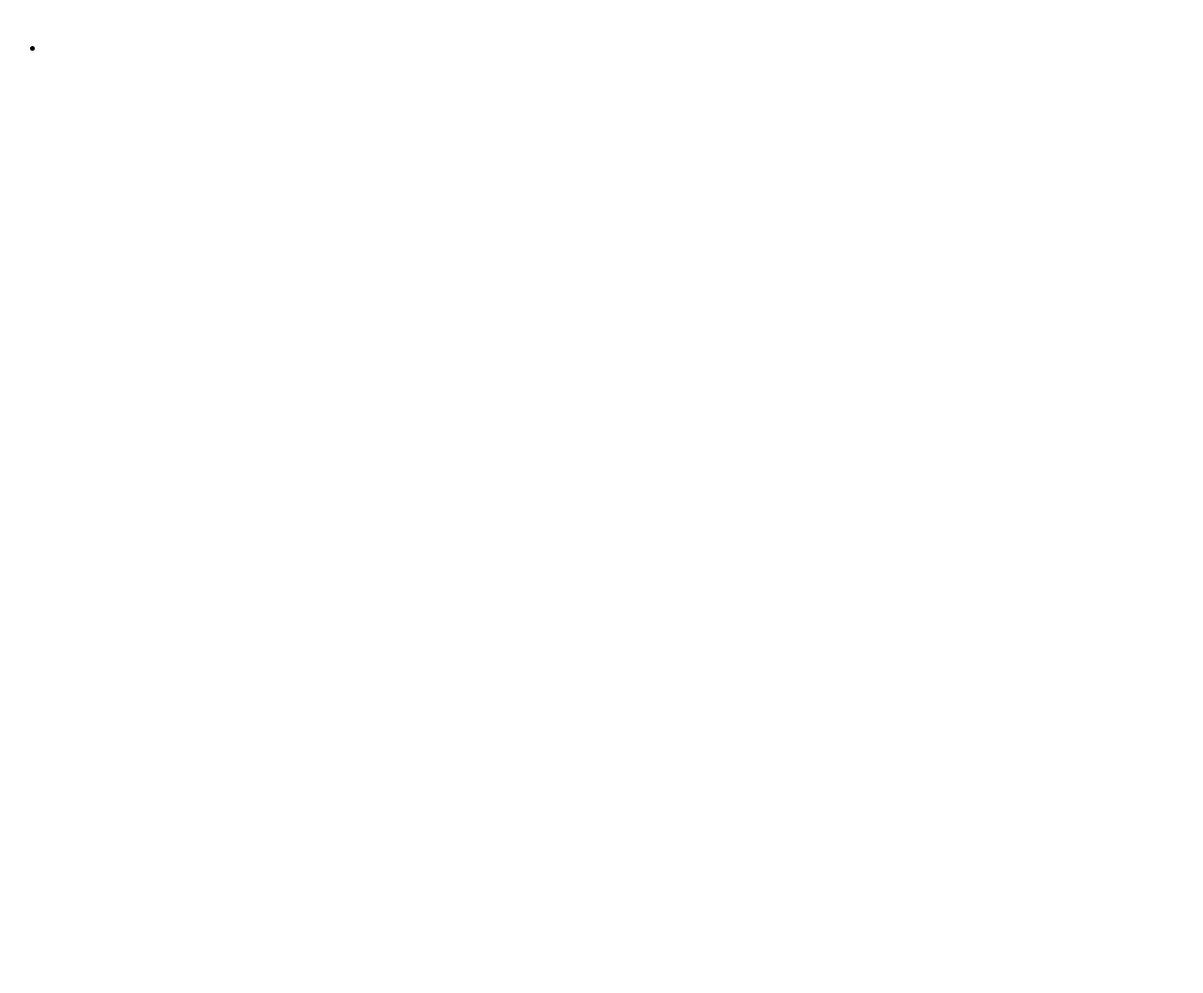
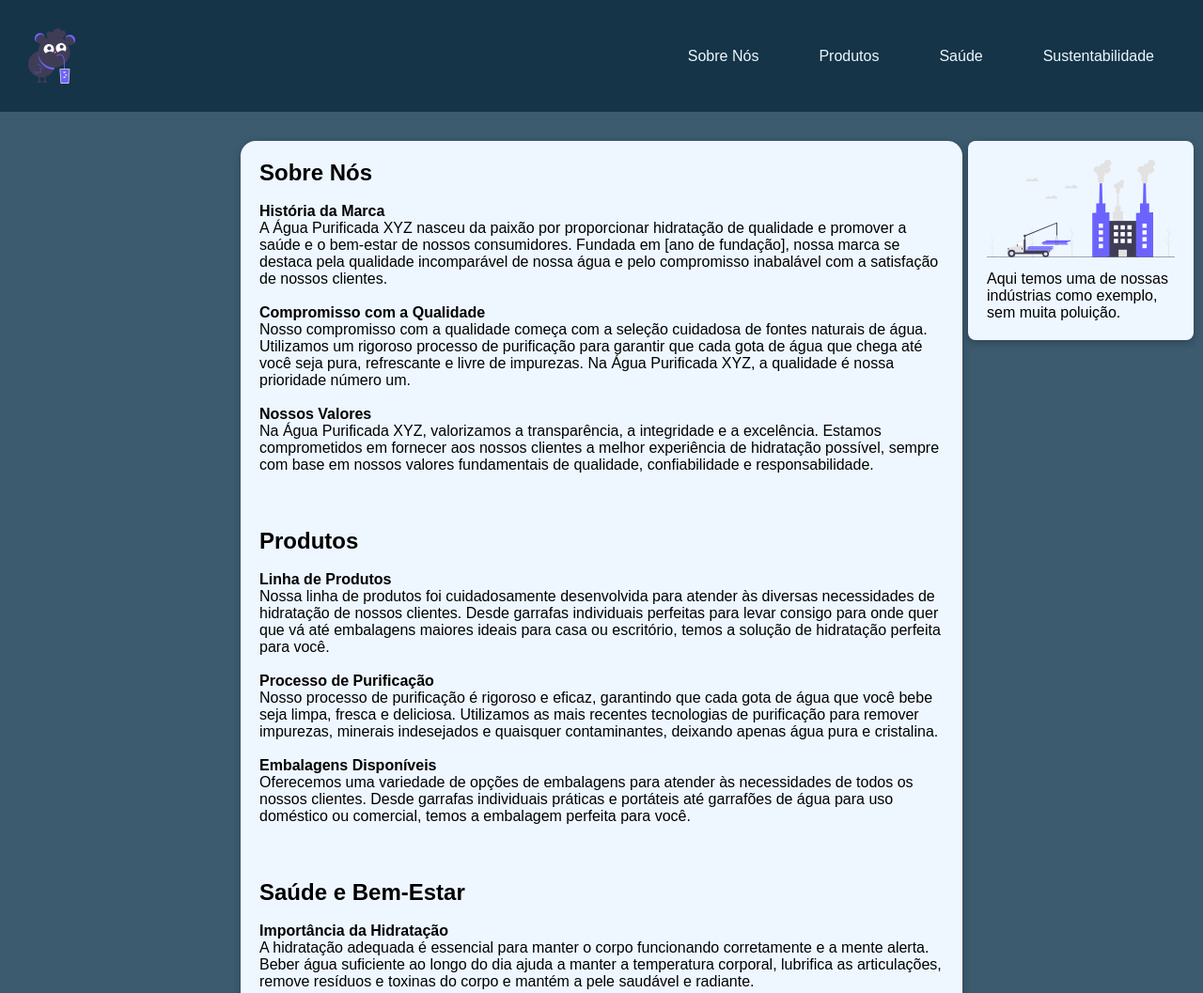
Before and after one commit to Joaovlss4/water-factory, a plain HTML site: page index.html in a window 1280 px wide. Shown: the top 1057 px of the page at 94% size. Before the commit the page ends 800 px from the top, so only its background shows below. Drawn offline with Linux system fonts and the light colour scheme.

Commit message:
1.0 version

```diff
--- a/index.html
+++ b/index.html
@@ -11,12 +11,66 @@
 </head>
 <body>
     <header>
-        <span id="logo"><img src="" alt=""></span>
+        <img src="./images/logo.svg" id="logo">
         <nav>
             <ul>
-                <li></li>
+                <li><a href="#sobre">Sobre Nós</a></li>
+                <li><a href="#produtos">Produtos</a></li>
+                <li><a href="#saude">Saúde</a></li>
+                <li><a href="#sustentabilidade">Sustentabilidade</a></li>
             </ul>
         </nav>
     </header>
+    <main>
+        <div id="main-flex">
+            <section id="sobre">
+                <h1>Sobre Nós</h1><br>
+                <h4>História da Marca</h4>
+                <p>A Água Purificada XYZ nasceu da paixão por proporcionar hidratação de qualidade e promover a saúde e o bem-estar de nossos consumidores. Fundada em [ano de fundação], nossa marca se destaca pela qualidade incomparável de nossa água e pelo compromisso inabalável com a satisfação de nossos clientes.</p><br>
+                <h4>Compromisso com a Qualidade</h4>
+                <p>Nosso compromisso com a qualidade começa com a seleção cuidadosa de fontes naturais de água. Utilizamos um rigoroso processo de purificação para garantir que cada gota de água que chega até você seja pura, refrescante e livre de impurezas. Na Água Purificada XYZ, a qualidade é nossa prioridade número um.</p><br>
+                <h4>Nossos Valores</h4>
+                <p>Na Água Purificada XYZ, valorizamos a transparência, a integridade e a excelência. Estamos comprometidos em fornecer aos nossos clientes a melhor experiência de hidratação possível, sempre com base em nossos valores fundamentais de qualidade, confiabilidade e responsabilidade.</p><br>
+            </section>
+            <section id="produtos">
+                <h1>Produtos</h1><br>
+                <h4>Linha de Produtos</h4>
+                <p>Nossa linha de produtos foi cuidadosamente desenvolvida para atender às diversas necessidades de hidratação de nossos clientes. Desde garrafas individuais perfeitas para levar consigo para onde quer que vá até embalagens maiores ideais para casa ou escritório, temos a solução de hidratação perfeita para você.</p><br>
+                <h4>Processo de Purificação</h4>
+                <p>Nosso processo de purificação é rigoroso e eficaz, garantindo que cada gota de água que você bebe seja limpa, fresca e deliciosa. Utilizamos as mais recentes tecnologias de purificação para remover impurezas, minerais indesejados e quaisquer contaminantes, deixando apenas água pura e cristalina.</p><br>
+                <h4>Embalagens Disponíveis</h4>
+                <p>Oferecemos uma variedade de opções de embalagens para atender às necessidades de todos os nossos clientes. Desde garrafas individuais práticas e portáteis até garrafões de água para uso doméstico ou comercial, temos a embalagem perfeita para você.</p><br>
+            </section>
+            <section id="saude">
+                <h1>Saúde e Bem-Estar</h1><br>
+                <h4>Importância da Hidratação</h4>
+                <p>A hidratação adequada é essencial para manter o corpo funcionando corretamente e a mente alerta. Beber água suficiente ao longo do dia ajuda a manter a temperatura corporal, lubrifica as articulações, remove resíduos e toxinas do corpo e mantém a pele saudável e radiante.</p><br>
+                <h4>Benefícios da Água Purificada</h4>
+                <p>A água purificada oferece uma série de benefícios para a saúde. Livre de impurezas e contaminantes, a água purificada é uma escolha saudável e refrescante para toda a família. Além disso, sua pureza garante um sabor limpo e fresco que você pode saborear a cada gole.</p><br>
+                <h4>Dicas para uma Hidratação Adequada</h4>
+                <p>Para manter-se bem hidratado ao longo do dia, é recomendável beber pelo menos oito copos de água por dia. Além disso, lembre-se de aumentar sua ingestão de água durante o exercício, em climas quentes ou sempre que sentir sede. Uma maneira fácil de garantir que você está bebendo o suficiente é carregar uma garrafa de água consigo e tomar goles regulares ao longo do dia.</p><br>
+            </section>
+            <section id="sustentabilidade">
+                <h1>Sustentabilidade</h1><br>
+                <h4>Compromisso Ambiental</h4>
+                <p>Na Água Purificada XYZ, estamos comprometidos com a proteção do meio ambiente. Trabalhamos diligentemente para reduzir nosso impacto ambiental em todas as etapas de nosso processo de produção e estamos constantemente procurando maneiras de minimizar o desperdício e conservar os recursos naturais.</p><br>
+                <h4>Iniciativas de Sustentabilidade</h4>
+                <p>Temos o compromisso de operar de maneira sustentável e responsável. Implementamos uma série de iniciativas de sustentabilidade, incluindo a redução do uso de plástico em nossas embalagens, o aumento da eficiência energética em nossas instalações e o apoio a projetos de conservação da água e proteção do meio ambiente.</p><br>
+                <h4>Embalagens Eco-friendly</h4>
+                <p>Estamos empenhados em reduzir nosso uso de plástico e minimizar nosso impacto no meio ambiente. Por isso, oferecemos uma variedade de opções de embalagens eco-friendly, incluindo garrafas feitas de materiais reciclados e recicláveis, bem como programas de reciclagem para garantir que nossas embalagens sejam descartadas de maneira responsável e sustentável.</p>
+            </section>
+        </div>
+        <aside>
+            <img src="images/factory.svg" id="factory">
+            <p>Aqui temos uma de nossas indústrias como exemplo, sem muita poluição.</p>
+        </aside>
+    </main>
+    <footer>
+        <ul>
+            <li><a href="https://www.instagram.com">Instagram</a></li>
+            <li><a href="https://www.whatsapp.com/">WhatsApp</a></li>
+            <li><a href="https://www.linkedin.com/">LinkedIn</a></li>
+        </ul>
+    </footer>
 </body>
 </html>
--- a/styles.css
+++ b/styles.css
@@ -0,0 +1,95 @@
+*{
+    padding: 0;
+    margin: 0;
+    font-family: 'Poppins',sans-serif;
+    scroll-behavior: smooth;
+}
+body{
+    width: 100%;
+    height: 100%;
+    background-color: #3C5B6F;
+}
+header{
+    display: flex;
+    justify-content: space-between;
+    align-items: center;
+    width: 100%;
+    background-color: #153448;
+    padding: 30px;
+    position: fixed;
+    top: 0;
+    left: 0;
+}
+header ul{
+    display: flex;
+    justify-content: space-between;
+    list-style: none;
+    padding: 0 50px;
+}
+header ul li a{
+    text-decoration: none;
+    color: #EEF7FF;
+    padding: 0 2rem;
+    transition: 0.5s ease-in;
+}
+header ul li a:hover{
+    text-decoration: overline;
+}
+#logo{
+    width: 50px;
+}
+main{
+    display: flex;
+    align-items: center;
+    flex-direction: column;
+    padding: 30px 0px;
+    margin-top: 120px;
+}
+#main-flex{
+    display: flex;
+    width: 60%;
+    align-items: center;
+    flex-direction: column;
+    background-color: #EEF7FF;
+    border-radius: 16px;
+    box-shadow: rgba(0, 0, 0, 0.24) 0px 3px 8px;
+}
+section{
+    padding: 20px;
+}
+aside{
+    width: 200px;
+    position: fixed;
+    right: 10px;
+    background-color: #EEF7FF;
+    border-radius: 8px;
+    padding: 20px;
+    box-shadow: rgba(0, 0, 0, 0.24) 0px 3px 8px;
+}
+#factory{
+    width: 200px;
+}
+aside p{
+    padding-top: 10px;
+}
+footer{
+    background-color: #153448;
+    padding: 30px 20px;
+}
+footer ul{
+    display: flex;
+    text-align: center;
+    justify-content: space-evenly;
+}
+footer ul li{
+    list-style: none;
+}
+footer ul li a{
+    text-decoration: none;
+    color: #EEF7FF;
+    font-size: 16px;
+}
+footer ul li a:hover{
+    text-decoration: underline;
+    transition: all 0.2s ease-out;
+}
```
Also changed, not shown: images/factory.svg (added), images/logo.svg (added).
